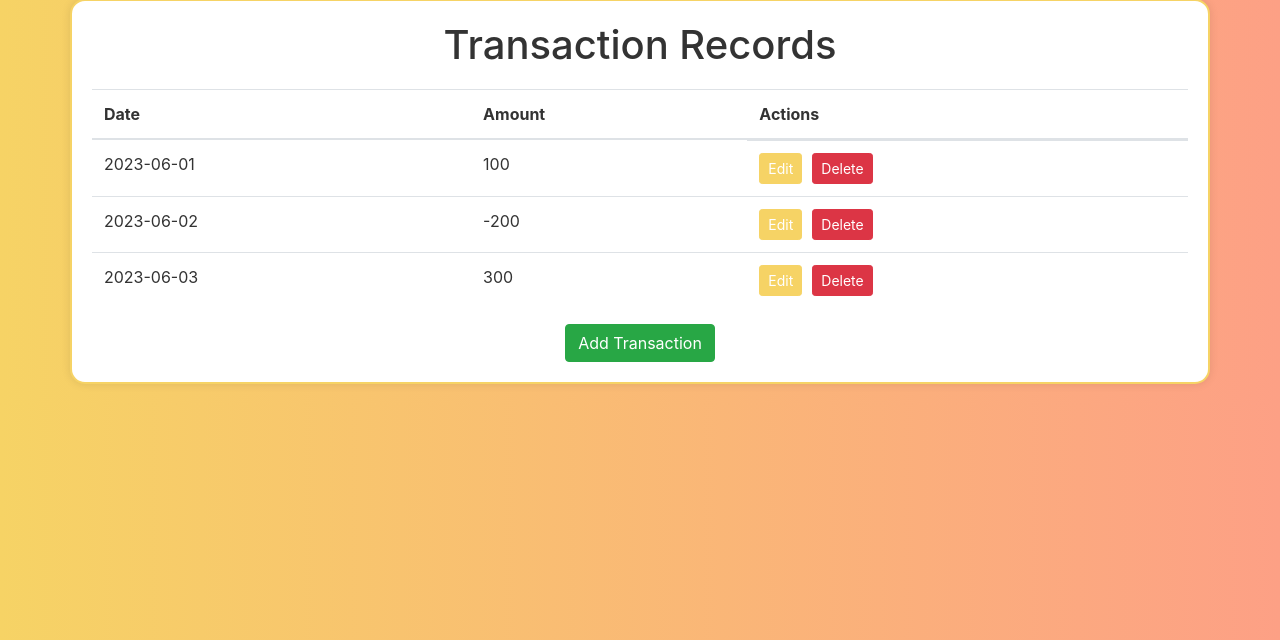
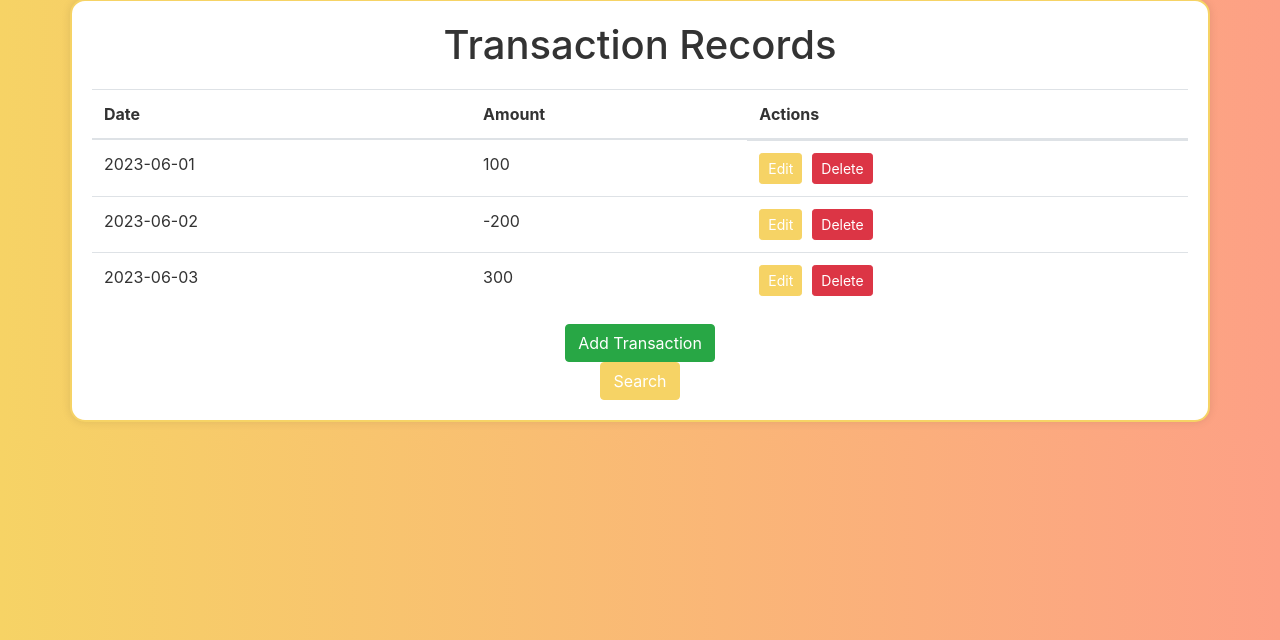
Before and after one commit to LukasGoering/Python-Programs, a Flask app: page / in a window 1280 px wide. Shown: the part 21-661 px from the top of the page. Run offline with Flask 3, Linux system fonts and the light colour scheme; some libraries are stand-ins or nearby versions.

Commit message:
FlaskCRUDApplication: Added a search button in app.py and in transactions.html. The app could be improved by adding a notice if only filtered transactions are displayed. Also there should be a button added to the filtered page to return to the whole list of transactions. Currently, one needs to type the corresponding URLs oneself. However, the main goal is established with the full functionality.

```diff
--- a/FlaskCRUDApplication/app.py
+++ b/FlaskCRUDApplication/app.py
@@ -89,6 +89,33 @@ def delete_transaction(transaction_id):
             return redirect(url_for('get_transactions')) # Refreshes the transaction list
 
 
+@app.route('/search', methods=['GET', 'POST'])
+def search_transactions():
+    ''' This function allows filtering the transaction list by the amount.
+        GET: Opens webpage with a form to enter the minimum and maximum amount.
+        POST: Displays the filtered transaction list.
+        Input format: Both minimum and maximum amounts should be numeric values.
+    '''
+    if request.method == 'GET':
+        return render_template('search.html')
+
+    if request.method == 'POST':
+        # Retrieve the minimum and maximum amount from the user form
+        try:
+            min_filter = float(request.form['min_amount'])
+            max_filter = float(request.form['max_amount'])
+        except ValueError:
+            return {"message": "Invalid input. Please enter numeric values for the amount filters."}, 400
+
+        # Create the filtered transaction list.
+        # This could be made more efficient using list comprehension
+        filtered_transactions = [] # Initialize as a list
+        for transaction in transactions:
+            if transaction['amount'] >= min_filter and transaction['amount'] <= max_filter:
+                filtered_transactions.append(transaction)
+        return render_template('transactions.html', transactions=filtered_transactions)
+
+
 # Run the Flask app
 if __name__ == "__main__":
     app.run(debug=True)
--- a/FlaskCRUDApplication/templates/transactions.html
+++ b/FlaskCRUDApplication/templates/transactions.html
@@ -69,6 +69,10 @@
         <div class="d-flex justify-content-center">
             <a class="btn btn-success" href="{{ url_for('add_transaction') }}">Add Transaction</a>
         </div>
+
+        <div class="d-flex justify-content-center">
+            <a class="btn btn-primary" href="{{ url_for('search_transactions') }}">Search</a>
+        </div>
     </div>
 </body>
 </html>
```
